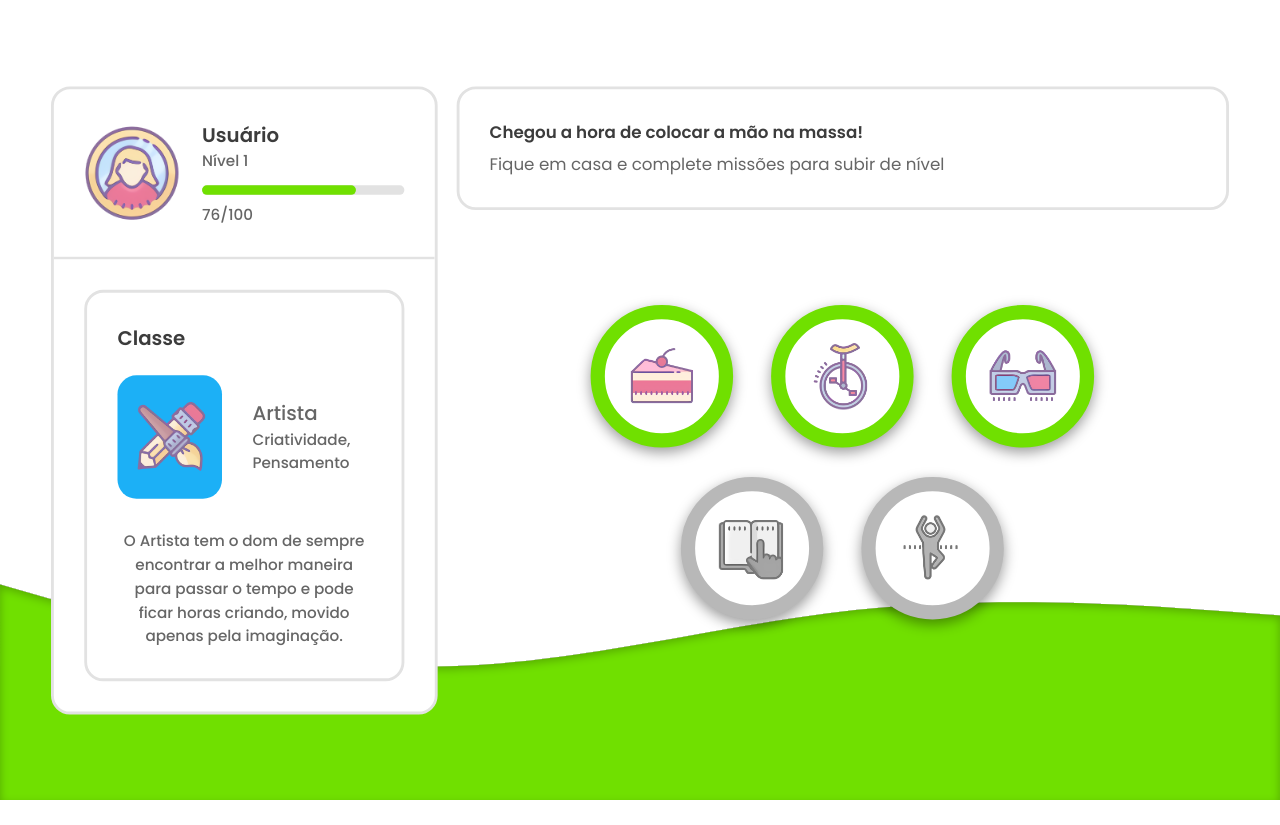
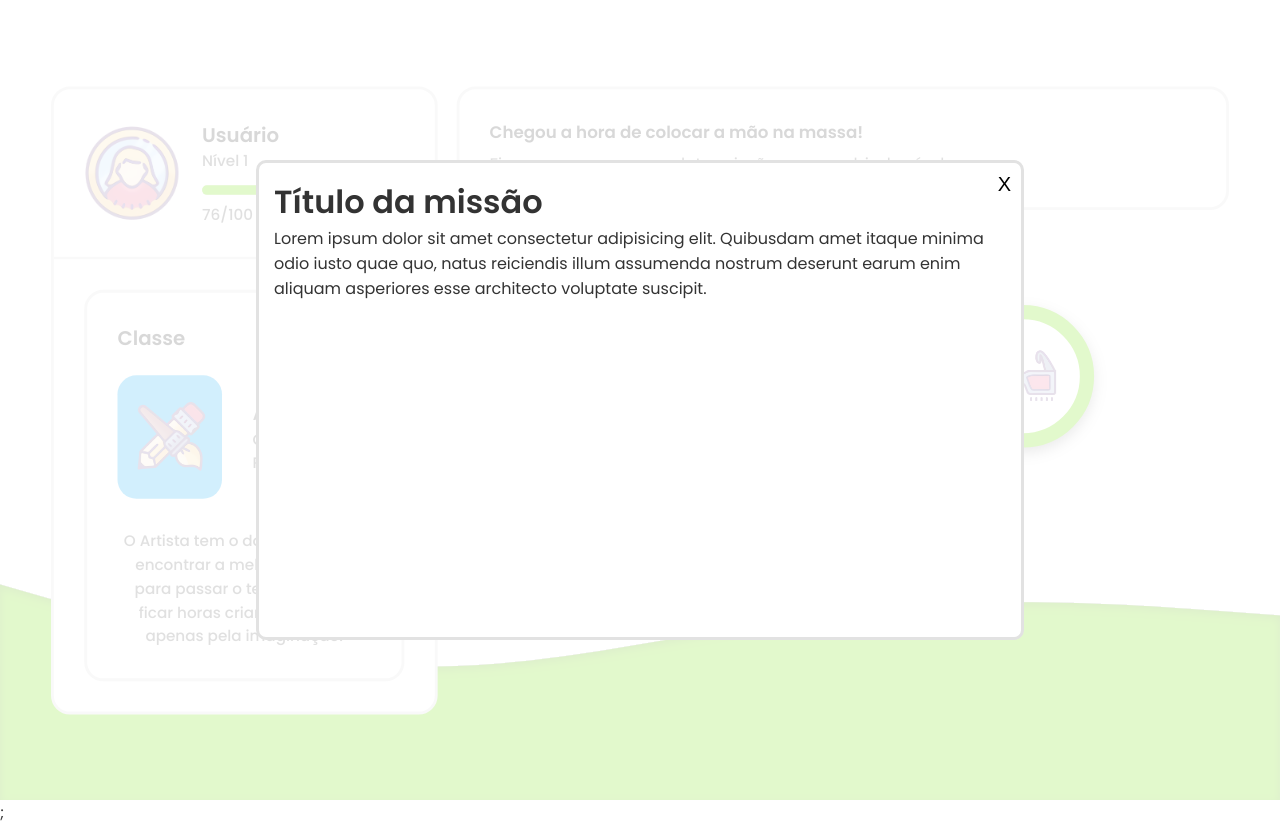
Before and after one commit to larissabenedet/The-Flexboxers-Indoors, a Next.js app: page / in a window 1280 px wide. Both pictures are taken after a click on the element 662 px from the left and 376 px from the top of the page. Before the commit the page ends 800 px from the top, so only its background shows below. Built offline with nearby package versions, Linux system fonts and the light colour scheme.

Commit message:
modal adicionado, conteúdo das missions no componente missions, arquivo missions.json inicial

```diff
--- /dev/null
+++ b/missions.json
@@ -0,0 +1,27 @@
+[
+    {
+        "title": "Fazer um bolo!",
+        "amount": 150,
+        "description": "Bom, falta de tempo você não tem. Que tal aprender a fazer um bolo? Pode ser de qualquer sabor, de qualquer tamanho: Apenas faça! Para isso, você pode até contar com a ajuda da internet. Os vídeos nas mídias sociais, como o YouTube, são boas fontes de pesquisa e certamente você encontrará várias receitas por lá. Não esqueça de tirar uma foto antes de comer!"
+    },
+    {
+        "title": "Começar um novo hobby!",
+        "amount": 60,
+        "description": "Para aliviar um pouco as angústias causadas pela quarentena, porque não mudar o seu foco pra algo produtivo e que pode até te gerar uma grana? Tire do armário aquela sua ideia que você não tinha tempo para tentar, que pode ir desde fazer aulas de violão até aprimorar seus dotes culinários! "
+    },
+    {
+        "title": "Ler um livro!",
+        "amount": 100,
+        "description": "A quanto tempo você não lê um livro? Não existe tempo melhor para aprimorar sua habilidade em leitura do que agora. Pegue aquele livro cheio de poeira no fundo do armário e conheça uma nova história! Criar o hábito de leitura atrás diversos benefícios ao nosso cérebro, como: Desenvolver o vocabulário, melhorar a escrita, aprender novos fatos, etc."
+    },
+    {
+        "title": "Alongar-se!",
+        "amount": 90,
+        "description": "Se alongar relaxa o corpo e a mente, ajudando a aliviar o estresse causado em tempos tão difíceis como esse. Para isso, levante-se e incline o corpo para trás para alongar as costas. Coloque a mão na lombar e incline o tronco para trás de leve, sem flexionar os joelhos. Fique assim por alguns segundos e, em seguida, volte à posição inicial."
+    },
+    {
+        "title": "Assistir a uma série ou filme!",
+        "amount": 50,
+        "description": "A cada notícia vem uma preocupação diferente. Por isso, também precisamos dar uma folga ao nosso cérebro. Pesquise alguma série ou um filme que você tenha interesse em ver, e assista sem culpa. Também vale assistir por vídeo chamada junto com alguém, viu? Assim evitamos aglomerações, e ainda temos uma boa companhia!"
+    }
+]
--- a/src/components/Dashboard.jsx
+++ b/src/components/Dashboard.jsx
@@ -4,11 +4,15 @@ import DashboardMenu from "../components/DashboardMenu.jsx";
 import Missions from "../components/Missions.jsx";
 import Instructions from "../components/Instructions.jsx";
 import UserClass from "../components/UserClass.jsx";
-import Mission from "../components/Mission.jsx";
+import { useContext } from "react";
+import { MissionContext } from "../contexts/MissionsContext";
+import Modal from "../components/Modal";
 
 const Dashboard = () => {
+    const { isModalOpen, closeMissionModal } = useContext(MissionContext);
     return (
         <div className={styles.container}>
+            {isModalOpen ? <Modal onClose={closeMissionModal} /> : null}
             <div className={styles.componentsWrapper}>
                 <div>
                     <DashboardMenu>
@@ -19,15 +23,6 @@ const Dashboard = () => {
                 <div>
                     <Instructions />
                     <Missions>
-                        <div>
-                            <Mission img="./img/bolo.png" />
-                            <Mission img="./img/monociclo.png" />
-                            <Mission img="./img/oculos.png" />
-                        </div>
-                        <div>
-                            <Mission img="./img/livro.png" disabled />
-                            <Mission img="./img/ioga.png" disabled />
-                        </div>
                     </Missions>
                 </div>
             </div>
--- a/src/components/Mission.jsx
+++ b/src/components/Mission.jsx
@@ -1,11 +1,17 @@
 import styles from "../styles/components/Mission.module.scss";
+import { useContext } from "react";
+import { MissionContext } from "../contexts/MissionsContext";
 
 const Mission = (props) => {
+  const { newMission } = useContext(
+    MissionContext
+  );
   if (props.disabled) {
     return (
       <>
         <div
           className={styles.mission}
+          onClick={newMission}
           style={{ filter: "saturate(0)" }}
         >
           <img src={props.img} alt="mission" />
@@ -15,7 +21,7 @@ const Mission = (props) => {
   } else {
     return (
       <>
-                <div className={styles.mission}>
+        <div className={styles.mission} onClick={newMission} id="0">
           <img src={props.img} alt="mission" />
         </div>
       </>
--- a/src/components/Missions.jsx
+++ b/src/components/Missions.jsx
@@ -1,11 +1,22 @@
 import styles from "../styles/components/Missions.module.scss";
+import Mission from "../components/Mission.jsx";
 
-const DashboardMenu = ({ children }) => {
-    return (
-        <div className={styles.container}>
-            <div className={styles.missionsTree}>{children}</div>
+const DashboardMenu = () => {
+  return (
+    <div className={styles.container}>
+      <div className={styles.missionsTree}>
+        <div>
+          <Mission img="./img/bolo.png" />
+          <Mission img="./img/monociclo.png" />
+          <Mission img="./img/oculos.png" />
         </div>
-    );
+        <div>
+          <Mission img="./img/livro.png" disabled />
+          <Mission img="./img/ioga.png" disabled />
+        </div>
+      </div>
+    </div>
+  );
 };
 
 export default DashboardMenu;
--- /dev/null
+++ b/src/components/Modal.jsx
@@ -0,0 +1,26 @@
+import styles from "../styles/components/Modal.module.scss";
+
+const Modal = ({ id = "modal", onClose = () => {} }) => {
+  const handleOutsideClick = (e) => {
+    if (e.target.id === id) onClose();
+  };
+
+  return (
+    <div className={styles.modalActive} id={id} onClick={handleOutsideClick}>
+      <div className={styles.container}>
+        <h1>Título da missão</h1>
+        <p>
+          Lorem ipsum dolor sit amet consectetur adipisicing elit. Quibusdam
+          amet itaque minima odio iusto quae quo, natus reiciendis illum
+          assumenda nostrum deserunt earum enim aliquam asperiores esse
+          architecto voluptate suscipit.
+        </p>
+        <button type="button" onClick={onClose}>
+          X
+        </button>
+      </div>
+    </div>
+  );
+};
+
+export default Modal;
--- /dev/null
+++ b/src/contexts/MissionsContext.jsx
@@ -0,0 +1,72 @@
+import { createContext, useState } from "react";
+import allMissions from "../../missions.json";
+
+export const MissionContext = createContext();
+
+export default function MissionProvider({ children }) {
+  const [level, setLevel] = useState(0);
+  const [currentExperience, setCurrentExperience] = useState(76);
+  const [isModalOpen, setIsModalOpen] = useState(false);
+  const [activeMission, setActiveMission] = useState(null);
+  const [isLevelUpModalOpen, setIsLevelUpModalOpen] = useState(false);
+  const experienceToNextLevel = Math.pow((level + 1) * 4, 2);
+
+  function newMission() {
+    setIsModalOpen(true);
+    const mission = allMissions[0];
+    setActiveMission(mission);
+  }
+
+  function resetMission() {
+    setActiveMission(null);
+  }
+
+  function completeMission() {
+    if (!activeMission) return;
+
+    const { amount } = activeMission;
+
+    let finalExperience = currentExperience + amount;
+
+    if (finalExperience >= experienceToNextLevel) {
+      finalExperience = finalExperience - experienceToNextLevel;
+      levelUp();
+    }
+
+    setCurrentExperience(finalExperience);
+    setActiveMission(null);
+  }
+
+  function levelUp() {
+    setLevel(level + 1);
+
+    setIsLevelUpModalOpen(true);
+  }
+
+  function closeMissionModal() {
+    setIsModalOpen(false);
+  }
+
+  function closeLevelUpModal() {
+    setIsLevelUpModalOpen(false);
+  }
+
+  return (
+    <MissionContext.Provider
+      value={{
+        level,
+        currentExperience,
+        isLevelUpModalOpen,
+        isModalOpen,
+        closeLevelUpModal,
+        activeMission,
+        completeMission,
+        resetMission,
+        newMission,
+        closeMissionModal,
+      }}
+    >
+      {children}
+    </MissionContext.Provider>
+  );
+}
--- a/src/pages/_app.jsx
+++ b/src/pages/_app.jsx
@@ -1,7 +1,12 @@
 import "../styles/globals.scss";
+import MissionProvider from "../contexts/MissionsContext";
 
 function MyApp({ Component, pageProps }) {
-    return <Component {...pageProps} />;
+  return (
+    <MissionProvider>
+      <Component {...pageProps} />;
+    </MissionProvider>
+  );
 }
 
 export default MyApp;
--- a/src/styles/components/Dashboard.module.scss
+++ b/src/styles/components/Dashboard.module.scss
@@ -1,7 +1,7 @@
 .container {
     position: relative;
     height: 100vh;
-
+    overflow: hidden;
     display: flex;
     align-items: center;
     justify-content: center;
--- a/src/styles/components/Mission.module.scss
+++ b/src/styles/components/Mission.module.scss
@@ -1,3 +1,4 @@
+
 .mission {
     background: var(--background);
     width: 150px;
--- a/src/styles/components/Missions.module.scss
+++ b/src/styles/components/Missions.module.scss
@@ -24,3 +24,30 @@
     justify-content: center;
   }
 }
+
+.mission {
+  background: var(--background);
+  width: 150px;
+  height: 150px;
+  padding: 10px;
+  border-radius: 50%;
+  border: solid 15px var(--green);
+  box-shadow: 0px 5px 15px rgba(0, 0, 0, 0.4);
+  margin: 20px;
+
+  display: flex;
+  align-items: center;
+  justify-content: center;
+
+  transition: 200ms;
+  cursor: pointer;
+
+  & > img {
+    width: 70px;
+  }
+
+  &:hover {
+    transform: scale(1.05);
+    box-shadow: 0px 5px 30px rgba(0, 0, 0, 0.4);
+  }
+}
--- /dev/null
+++ b/src/styles/components/Modal.module.scss
@@ -0,0 +1,41 @@
+.modalActive {
+    width: 100vw;
+    height: 100vh;
+    position: absolute;
+    top: 0;
+    left: 0;
+    z-index: 10;
+    background-color: rgba(255, 255, 255, 0.8);
+    display: flex;
+    justify-content: center;
+    align-items: center;
+
+        .container {
+            position: relative;
+            border: 3px solid var(--gray);
+            background-color: white;
+            color: #333;
+            width: 60%;
+            height: 60%;
+            border-radius: 10px;
+            padding: 15px;
+
+            display: flex;
+            flex-direction: column;
+            justify-content: flex-start;
+            align-items: flex-start;
+
+            button {
+                background-color: transparent;
+                position: absolute;
+                border: none;
+                color: black;
+                padding: 10px;
+                font-weight: 500;
+                font-size: 20px;
+                top: 0;
+                right: 0;
+                cursor: pointer;
+            }
+        }
+    }
```
Lines whose indentation alone changed are shown as unchanged.
